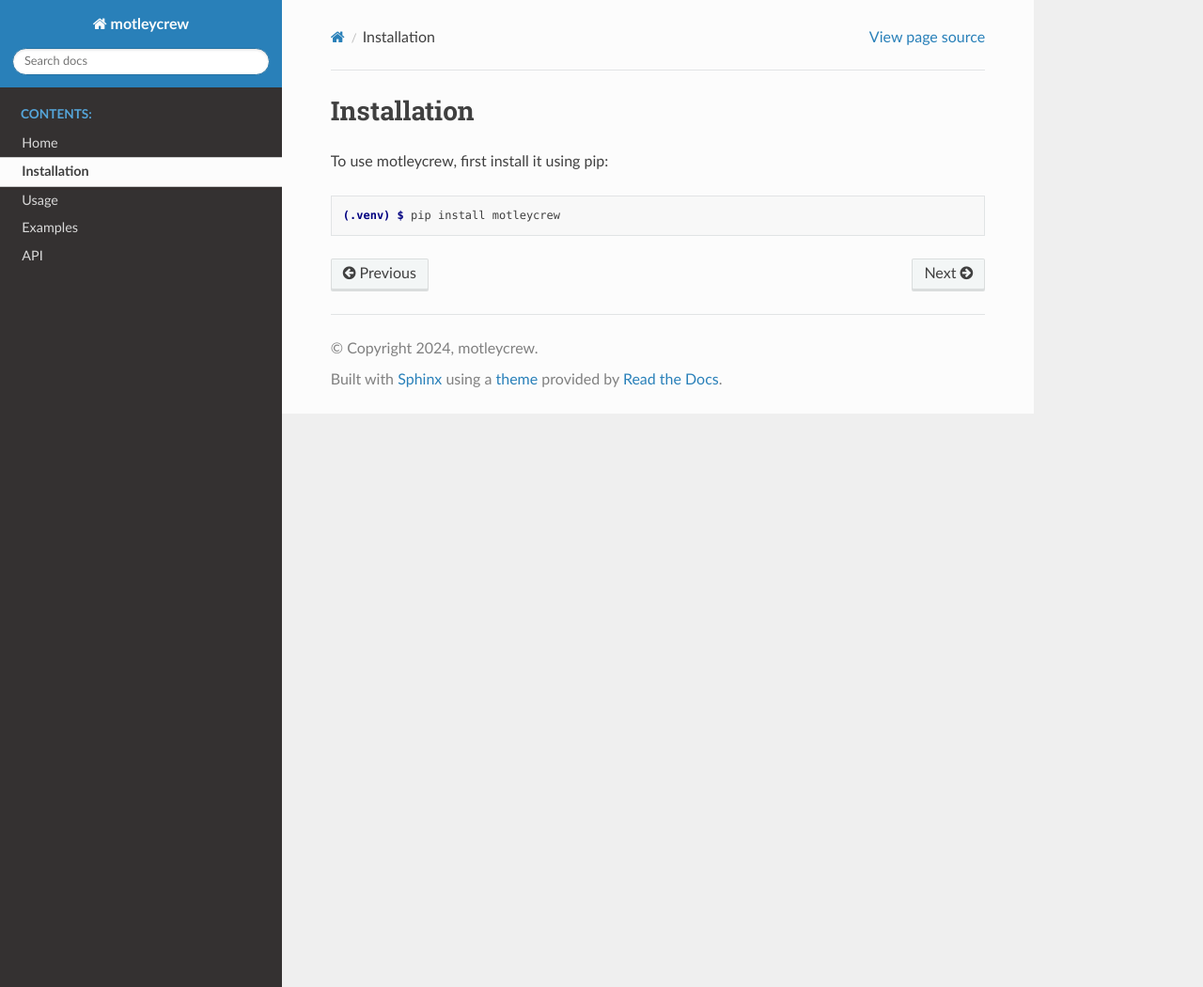
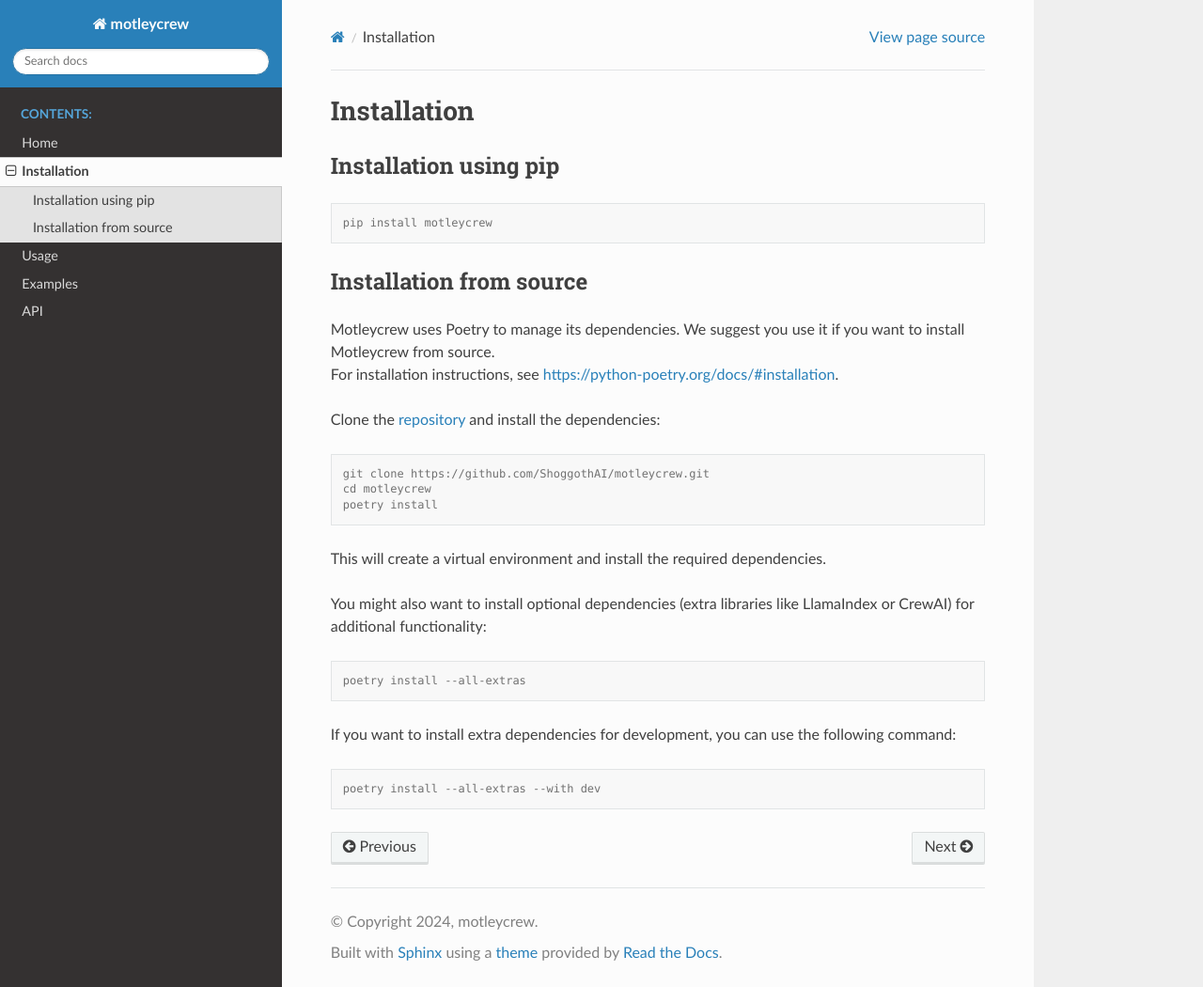
Before and after one commit to ShoggothAI/motleycrew, a Sphinx documentation site: the page built from docs/source/installation.rst, in a window 1280 px wide and 1050 px high. Shown: the whole window at 94% size. Built offline with Sphinx 7.4.7 and the Read the Docs theme 2.0.0, drawn with Linux system fonts in a browser that asks for light colours; pages that are not in the unit, such as notebooks, are missing from menus.

```diff
--- a/docs/source/installation.rst
+++ b/docs/source/installation.rst
@@ -1,8 +1,38 @@
 Installation
 ============
 
-To use motleycrew, first install it using pip:
+Installation using pip
+---------------------
 
 .. code-block:: console
 
-   (.venv) $ pip install motleycrew
+    pip install motleycrew
+
+Installation from source
+------------------------
+| Motleycrew uses Poetry to manage its dependencies. We suggest you use it if you want to install Motleycrew from source.
+| For installation instructions, see https://python-poetry.org/docs/#installation.
+
+Clone the repository_ and install the dependencies:
+
+.. code-block:: console
+
+    git clone https://github.com/ShoggothAI/motleycrew.git
+    cd motleycrew
+    poetry install
+
+This will create a virtual environment and install the required dependencies.
+
+You might also want to install optional dependencies (extra libraries like LlamaIndex or CrewAI) for additional functionality:
+
+.. code-block:: console
+
+    poetry install --all-extras
+
+If you want to install extra dependencies for development, you can use the following command:
+
+.. code-block:: console
+
+    poetry install --all-extras --with dev
+
+.. _repository: https://github.com/ShoggothAI/motleycrew
```
Also changed, not shown: 2 other files.
